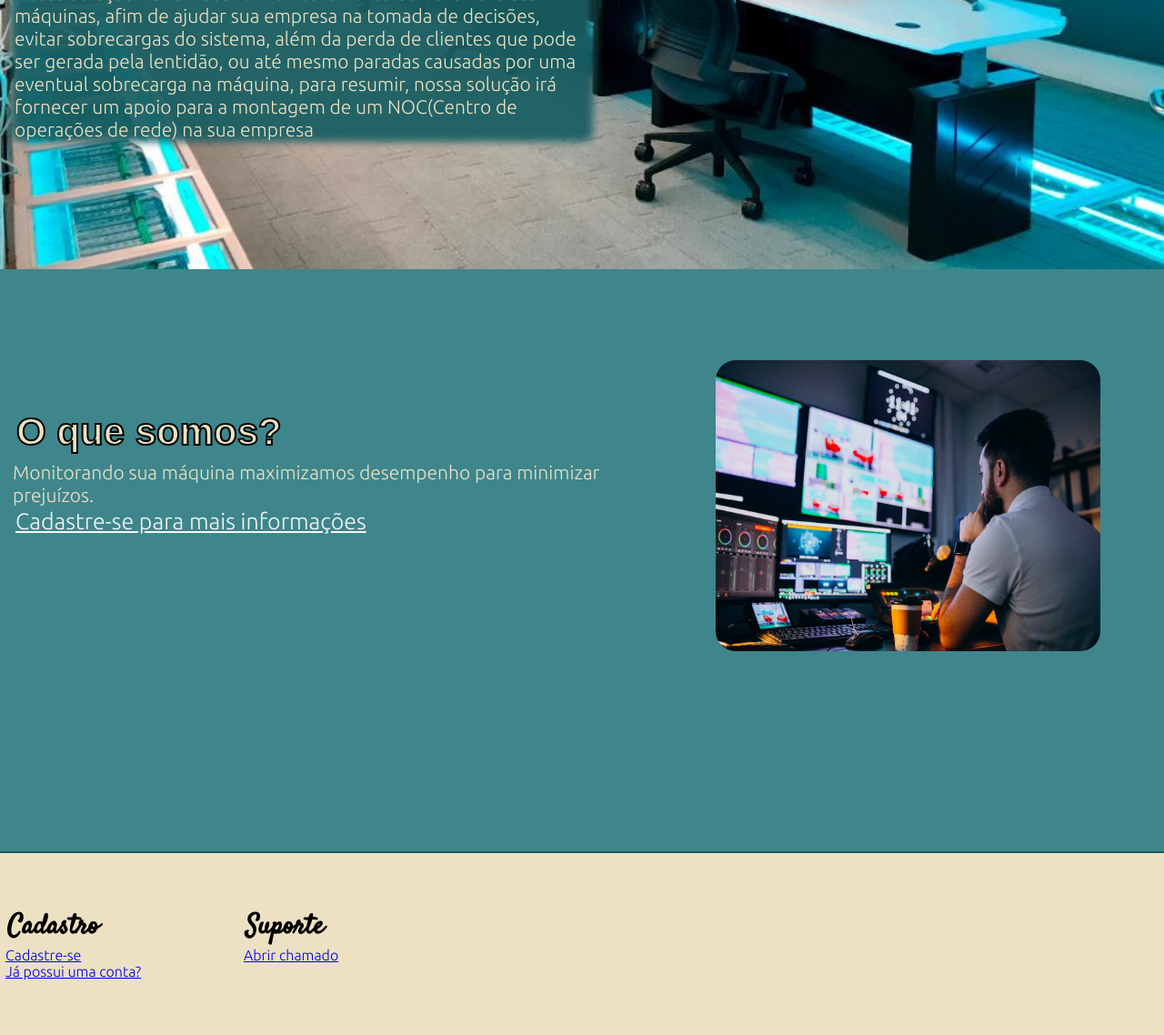
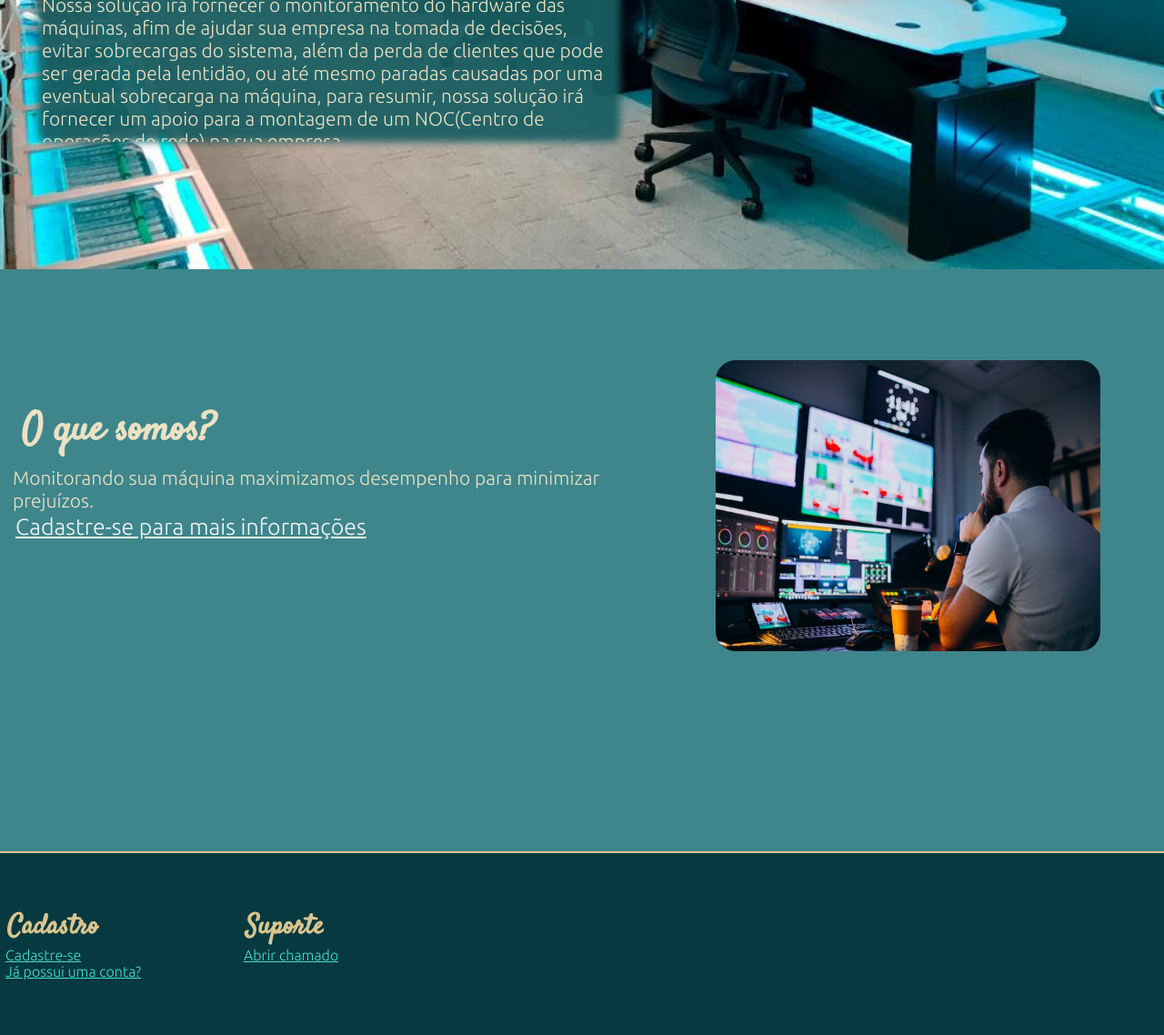
Before and after one commit to Grupo02-Sprint/Web, a plain HTML site: page public/index.html in a window 1280 px wide. Shown: the part 504-1642 px from the top of the page at 91% size. Drawn offline with nearby package versions, Linux system fonts and the light colour scheme.

Commit message:
Mudando a posição de alguns textos na index desktop

```diff
--- a/public/css/index.css
+++ b/public/css/index.css
@@ -123,7 +123,7 @@ nav {
     display: flex;
     align-items: center;
     justify-content: center;
-    margin: 300px 0 0 12px;
+    margin: 300px 0 0 42px;
 
 
     /* border: 2px solid purple; */
@@ -155,9 +155,10 @@ nav {
     color: #ece1c3;
     margin: 8px;
     font-size: 42px;
-    font-family: sans-serif;
-    -webkit-text-stroke: 2px black;
-    -webkit-text-stroke-width: 1px #385555ef;
+    padding-left: 6px;
+    font-family: "Satisfy";
+    /* -webkit-text-stroke: 1px black; */
+    /* -webkit-text-stroke-width: 1px #385555ef; */
 
 }
 
@@ -226,9 +227,10 @@ nav {
     color: #ece1c3;
     margin: 6px;
     font-size: 42px;
-    font-family: sans-serif;
-    -webkit-text-stroke: 2px black;
-    -webkit-text-stroke-width: 1px #385555ef;
+    padding-left: 6px;
+    font-family: "Satisfy";
+    /* -webkit-text-stroke: 2px black;
+    -webkit-text-stroke-width: 1px #385555ef; */
 }
 
 #section-two-ref .container .caixa-apresentacao p {
@@ -284,11 +286,11 @@ nav {
     /* font-family: ; */
     width: 100%;
     height: 25vh;
-    background-color: #ece1c3;
+    background-color: #063940;
     display: flex;
     flex-direction: row;
     align-items: center;
-    border-top: 2px solid #195e63;
+    border-top: 2px solid #dac58e;
     bottom: 0;
     /* box-shadow: 2px 2px 2px 2px #8AB4F8; */
 }
@@ -304,6 +306,8 @@ nav {
 
 .footer .links-1 h2,
 .links-2 h2 {
+    width: fit-content;
+    color: #dac58e;
     font-family: 'Satisfy';
     font-size: 30px;
     padding-left: 2px;
@@ -318,7 +322,10 @@ nav {
 }
 
 .footer .links-1 a,
-.links-2 a {}
+.footer .links-2 a {
+    width: fit-content;
+    color: #40e0d0;
+}
 
 /*
 .footer .links-3 {
```
